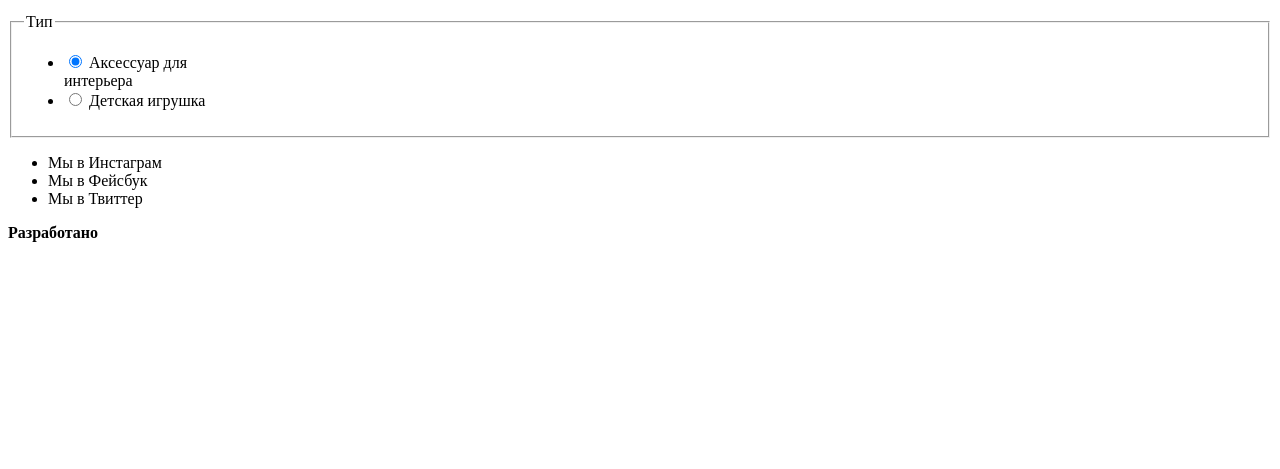
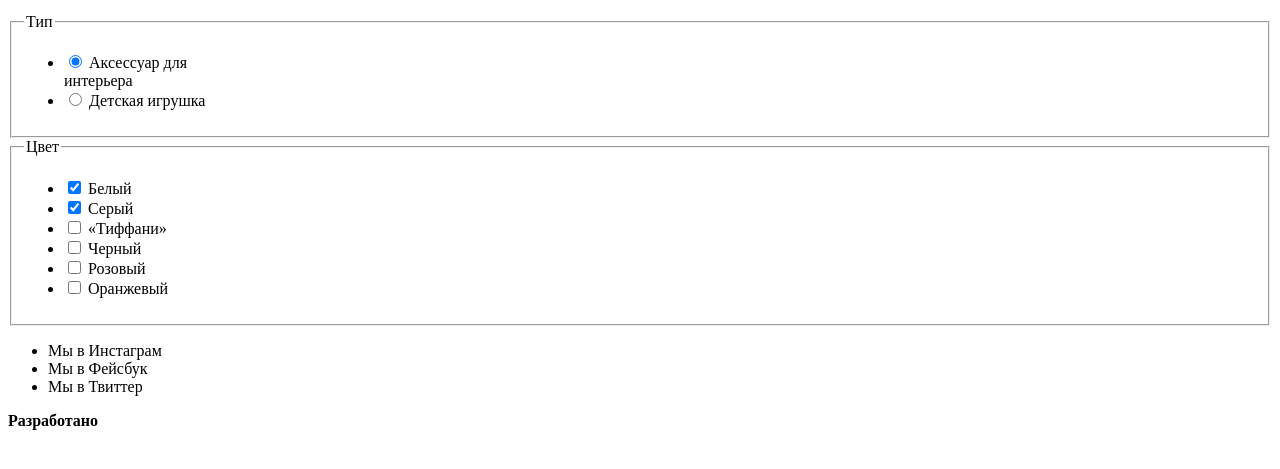
Before and after one commit to Ramz3301/Mishka, a website: page source/form.html in a window 1280 px wide. Shown: the part 257-726 px from the top of the page. Drawn offline with Linux system fonts and the light colour scheme.

Commit message:
Добавь поле с чекбоксами

```diff
--- a/source/form.html
+++ b/source/form.html
@@ -46,13 +46,42 @@
             <ul class="radio-filter__list">
               <li class="radio-filter__item">
                 <input class="radio-filter__input" type="radio" name="accessory" id="filter-accessory" checked>
-                <label>Аксессуар для <br>интерьера</label>
+                <label for="filter-accessory">Аксессуар для <br>интерьера</label>
               </li>
               <li class="radio-filter__item">
                 <input class="radio-filter__input" type="radio" name="toy" id="filter-toy">
-                <label>Детская игрушка</label>
+                <label for="filter-toy">Детская игрушка</label>
               </li>
             </ul>
+          </fieldset>
+          <fieldset class="checkbox-filter">
+            <legend class="checkbox-filter__title">Цвет</legend>
+              <ul class="checkbox-filter__list">
+                <li class="checkbox-filter__item">
+                  <input class="checkbox-filter__input" type="checkbox" name="white-color" id="white-color" checked>
+                  <label for="white-color">Белый</label>
+                </li>
+                <li class="checkbox-filter__item">
+                  <input class="checkbox-filter__input" type="checkbox" name="gray-color" id="gray-color" checked>
+                  <label for="gray-color">Серый</label>
+                </li>
+                <li class="checkbox-filter__item">
+                  <input class="checkbox-filter__input" type="checkbox" name="tiffany-color" id="tiffany-color">
+                  <label for="tiffany-color">«Тиффани»</label>
+                </li>
+                <li class="checkbox-filter__item">
+                  <input class="checkbox-filter__input" type="checkbox" name="black-color" id="black-color">
+                  <label for="black-color">Черный</label>
+                </li>
+                <li class="checkbox-filter__item">
+                  <input class="checkbox-filter__input" type="checkbox" name="pink-color" id="pink-color">
+                  <label for="pink-color">Розовый</label>
+                </li>
+                <li class="checkbox-filter__item">
+                  <input class="checkbox-filter__input" type="checkbox" name="orange-color" id="orange-color">
+                  <label for="orange-color">Оранжевый</label>
+                </li>
+              </ul>
           </fieldset>
         </form>
       </section>
```
